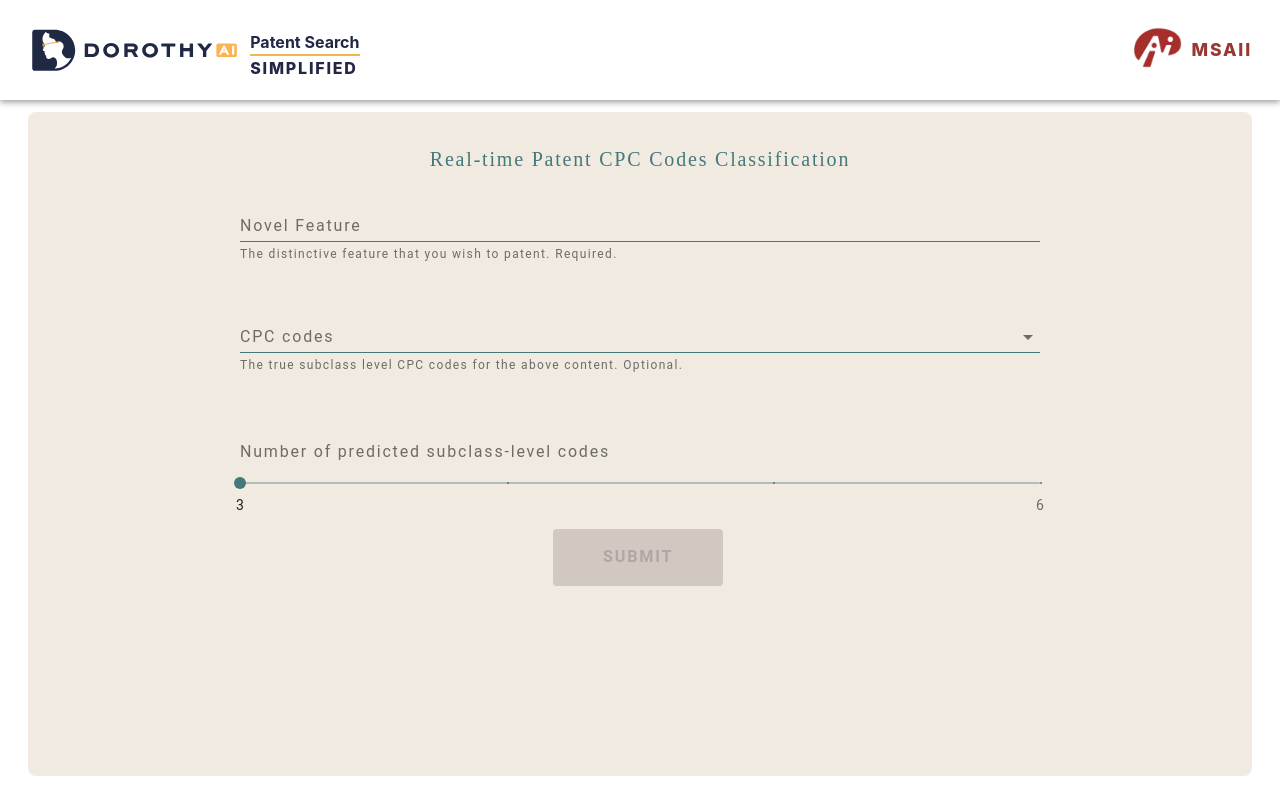
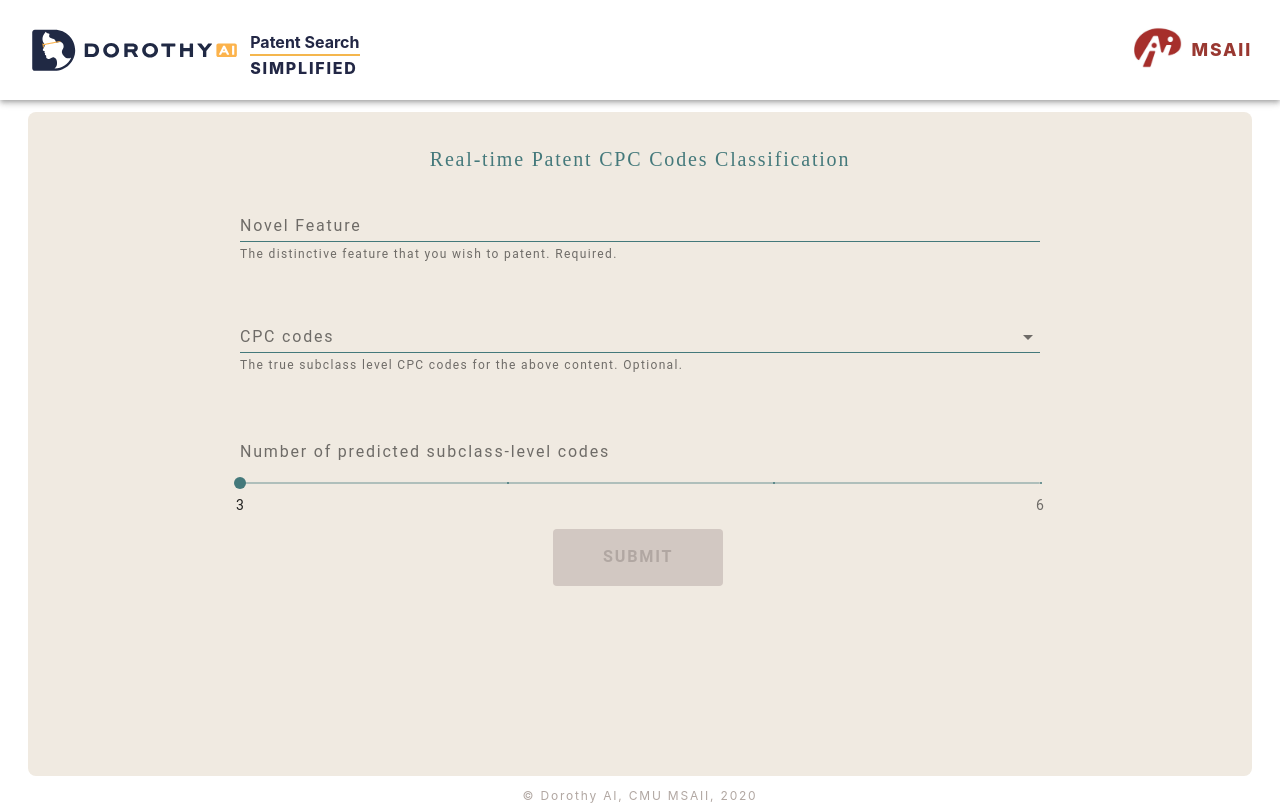
Before and after one commit to arktrail/Dorothy-Ymir, a React (Create React App) app in the folder visualization/visualization-demo/visualization-js/: page / in a window 1280 px wide. Built offline with nearby package versions, Linux system fonts and the light colour scheme.

Commit message:
Add highlight for auto complete and change styles

```diff
--- a/visualization/visualization-demo/visualization-js/package.json
+++ b/visualization/visualization-demo/visualization-js/package.json
@@ -9,6 +9,7 @@
     "@testing-library/jest-dom": "^4.2.4",
     "@testing-library/react": "^9.3.2",
     "@testing-library/user-event": "^7.1.2",
+    "autosuggest-highlight": "^3.1.1",
     "axios": "^0.19.2",
     "d3": "^5.15.1",
     "react": "^16.13.1",
--- a/visualization/visualization-demo/visualization-js/public/index.html
+++ b/visualization/visualization-demo/visualization-js/public/index.html
@@ -2,7 +2,7 @@
 <html lang="en">
   <head>
     <meta charset="utf-8" />
-    <link rel="icon" href="%PUBLIC_URL%/icon.png" />
+    <link rel="icon" href="%PUBLIC_URL%/dorothy-ai-icon.svg" />
     <meta name="viewport" content="width=device-width, initial-scale=1" />
     <meta name="theme-color" content="#000000" />
     <meta
--- a/visualization/visualization-demo/visualization-js/src/component/homepage.css
+++ b/visualization/visualization-demo/visualization-js/src/component/homepage.css
@@ -61,6 +61,7 @@ body {
 /* Header end */
 
 .layout {
+    position: relative;
     flex: 1;
     display: flex;
     flex-direction: column;
@@ -124,6 +125,10 @@ body {
 .text-field .MuiFormHelperText-root {
     letter-spacing: 0.1125em;
 }
+
+.options {
+    font-size: 13px;
+}
 /* Text field end */
 
 /* Submit button start */
@@ -170,3 +175,10 @@ body {
 .rendering {
     margin: 3em 5em;
 }
+
+/* copyright */
+.copyright {
+    color: #B1A7A2;
+    text-align: center;
+    font-size: 12px;
+}
--- a/visualization/visualization-demo/visualization-js/src/component/homepage.js
+++ b/visualization/visualization-demo/visualization-js/src/component/homepage.js
@@ -6,12 +6,14 @@ import {cpcCodesDescriptions} from '../cpcCodesDescriptions'
 import RenderingTimer from './RenderingTimer'
 import { AppBar, TextField, Button, Typography, Slider } from '@material-ui/core';
 import {Autocomplete} from '@material-ui/lab';
+import parse from 'autosuggest-highlight/parse';
+import match from 'autosuggest-highlight/match';
 
 require('./homepage.css')
 
 const PREDICTED_NODES_MIN = 3
 const PREDICTED_NODES_MAX = 6
-const TREE_HEIGHT = 500
+const TREE_HEIGHT = 600
 const TREE_WIDTH = 800
 
 class HomePage extends Component {
@@ -103,7 +105,6 @@ class HomePage extends Component {
     render() {
         const {renderType, treeData, leafNodesNum, text, cpcCodes} = this.state
         const marks = this.createMarks()
-
         return (
             <div>
                  {/* header */}
@@ -140,6 +141,7 @@ class HomePage extends Component {
                             {/* cpc code select */}
                             <Autocomplete
                                 multiple
+                                autoHighlight={true}
                                 options={cpcCodesDescriptions}
                                 getOptionLabel={(option) => option.code + '  —————  ' + option.description}
                                 onChange={this.onChangeCPCCodes.bind(this)}
@@ -153,6 +155,21 @@ class HomePage extends Component {
                                     helperText="The true subclass level CPC codes for the above content. Optional."
                                 />
                                 )}
+                                renderOption={(option, { inputValue }) => {
+                                    const content = option.code + '  —————  ' + option.description
+                                    const matches = match(content, inputValue);
+                                    const parts = parse(content, matches);
+
+                                    return (
+                                      <div className="options">
+                                        {parts.map((part, index) => (
+                                          <span key={index} style={{fontWeight: part.highlight ? 700 : 400 }}>
+                                            {part.text}
+                                          </span>
+                                        ))}
+                                      </div>
+                                    );
+                                }}
                             />
 
                             {/*  select leaf node number */}
@@ -201,7 +218,11 @@ class HomePage extends Component {
                                 </div>
                             )}
                         </div>
+
                     </div>
+                    <div className="copyright">
+                            &copy; Dorothy AI, CMU MSAII, 2020
+                        </div>
                 </div>
             </div>
         );
--- a/visualization/visualization-demo/visualization-js/src/component/tree.css
+++ b/visualization/visualization-demo/visualization-js/src/component/tree.css
@@ -13,12 +13,16 @@
   color: rgba(0, 0, 0, 0.54);
 }
 
+.description-section {
+  margin-left: 4em;
+}
+
 .description-class {
-  margin-left: 2em;
+  margin-left: 6em;
 }
 
 .description-subclass {
-  margin-left: 4em;
+  margin-left: 8em;
 }
 
 .node circle {
--- a/visualization/visualization-demo/visualization-js/src/component/tree.js
+++ b/visualization/visualization-demo/visualization-js/src/component/tree.js
@@ -90,7 +90,9 @@ class Tree extends Component {
             .style("opacity", 0);
 
         // description container
-        d3.select("#tree-graph").append("div").attr("id", "description");
+        d3.select("#tree-graph")
+            .append("div")
+            .attr("id", "description")
 
         var root;
 
```
Also changed, not shown: visualization/visualization-demo/visualization-js/public/dorothy-ai-icon.svg (added), 1 other file (tests, documents, lock files or other folders).
